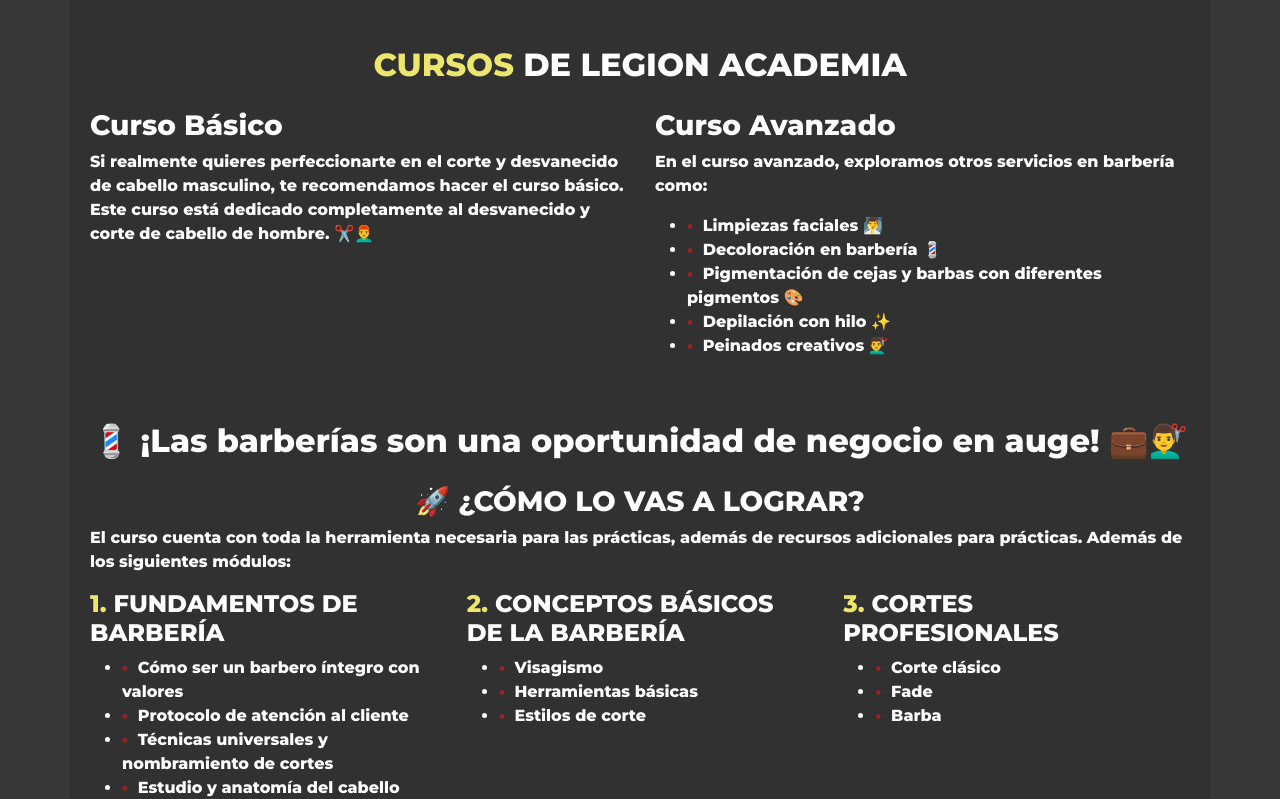
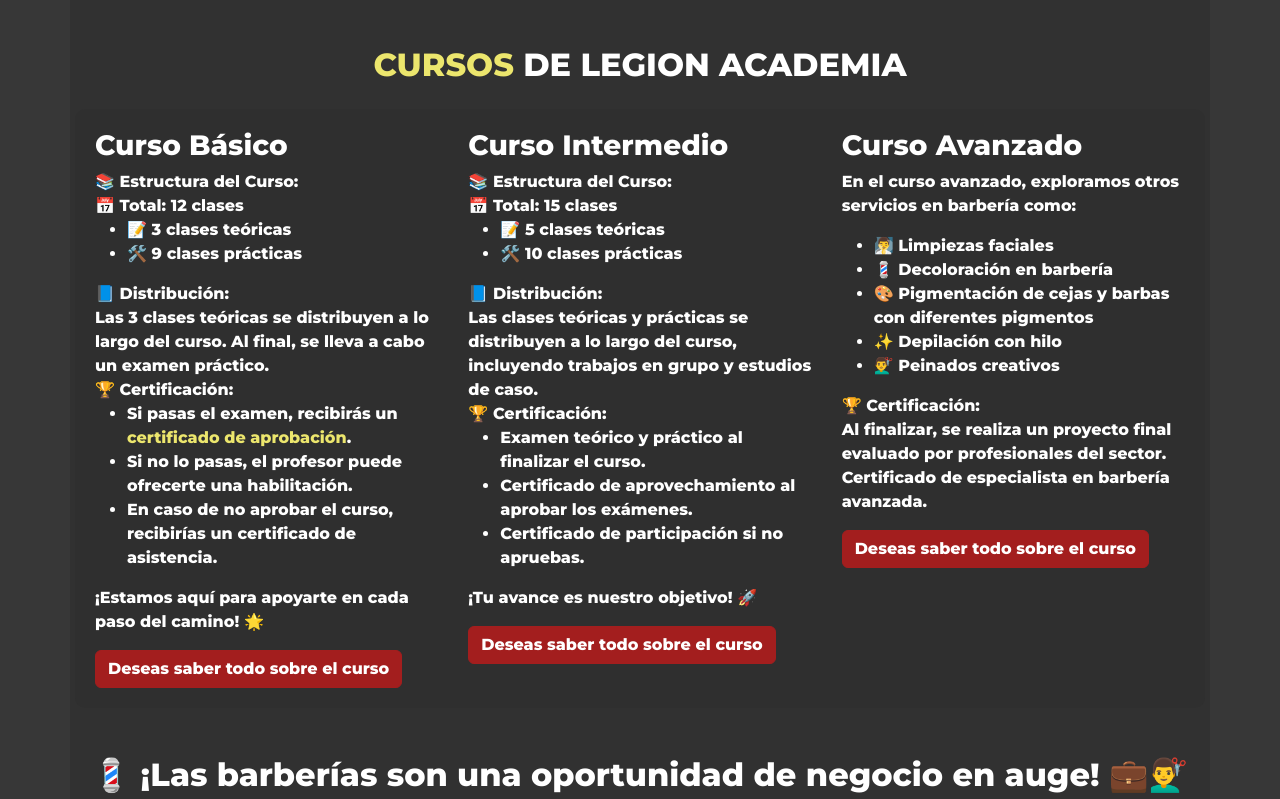
Before and after one commit to AlejoRojas11/legion, a React (Create React App) app: page / in a window 1280 px wide. Shown: the part 852-1651 px from the top of the page. Built offline with nearby package versions, Linux system fonts and the light colour scheme; a web font is replaced by a local one.

Commit message:
trabjo en body

```diff
--- a/src/components/Body.css
+++ b/src/components/Body.css
@@ -221,3 +221,6 @@
   margin-top: 3rem;
   margin-bottom: 3rem;
 }
+.certificado{
+  color: #ece66d;
+}
--- a/src/components/CourseWidget.js
+++ b/src/components/CourseWidget.js
@@ -17,7 +17,7 @@
             <p key={index}>{detail}</p>
           ))}
         </div>
-        <p><FaDollarSign /> Costo: {price} pesos</p>
+        <p className='precio'><FaDollarSign /> Costo: {price} pesos</p>
         <div className="widget-payment-options">
           <p>Opciones de pago:</p>
           <ul>
@@ -53,7 +53,7 @@
           "Pago de contado",
           "4 cuotas de 150.000 pesos"
         ]}
-        buttonText="¡Asegura tu lugar ahora!"
+        buttonText="Contactanos Ahora"
         backgroundImage={Estu}
       />
       <CourseWidget
--- a/src/components/Widget.css
+++ b/src/components/Widget.css
@@ -78,13 +78,13 @@
 .course-widget p,
 .course-widget ul,
 .course-widget li span {
-  color: #ece66d;
+  color: #f9f9f2;
 }
 
 /* Estilos específicos para los signos pesos, puntos, paréntesis, comas */
 .course-widget p span,
 .course-widget ul li span {
-  color: #ece66d;
+  color: #ffffff;
 }
 
 /* Media Queries */
@@ -136,3 +136,6 @@
     background-color: #ece66d; /* Azul más oscuro al pasar el ratón */
     border-color: #ece66d;
   }
+  .precio{
+    color: #ece66d !important;
+  }
--- a/src/components/body.js
+++ b/src/components/body.js
@@ -66,41 +66,73 @@
             LEGION ACADEMIA
           </h2>
           <Row>
-            <Col md={6}>
+          <Container>
+  <Row>
+    <Col md={4}>
       <h3>Curso Básico</h3>
       <p>
-                Si realmente quieres perfeccionarte en el corte y desvanecido de
-                cabello masculino, te recomendamos hacer el curso básico. Este
-                curso está dedicado completamente al desvanecido y corte de
-                cabello de hombre. ✂️👨‍🦰
+        <strong>📚 Estructura del Curso:</strong><br />
+        <strong>📅 Total:</strong> 12 clases
+        <ul>
+          <li>📝 3 clases teóricas</li>
+          <li>🛠️ 9 clases prácticas</li>
+        </ul>
+        <strong>📘 Distribución:</strong><br />
+        Las 3 clases teóricas se distribuyen a lo largo del curso. Al final, se lleva a cabo un examen práctico.<br />
+        <strong>🏆 Certificación:</strong>
+        <ul>
+          <li>Si pasas el examen, recibirás un <strong className="certificado">certificado de aprobación</strong>.</li>
+          <li>Si no lo pasas, el profesor puede ofrecerte una <strong>habilitación</strong>.</li>
+          <li>En caso de no aprobar el curso, recibirías un <strong>certificado de asistencia</strong>.</li>
+        </ul>
+        ¡Estamos aquí para apoyarte en cada paso del camino! 🌟
       </p>
+      <Button variant="primary">Deseas saber todo sobre el curso</Button>
     </Col>
-            <Col md={6}>
+
+    <Col md={4}>
+      <h3>Curso Intermedio</h3>
+      <p>
+        <strong>📚 Estructura del Curso:</strong><br />
+        <strong>📅 Total:</strong> 15 clases
+        <ul>
+          <li>📝 5 clases teóricas</li>
+          <li>🛠️ 10 clases prácticas</li>
+        </ul>
+        <strong>📘 Distribución:</strong><br />
+        Las clases teóricas y prácticas se distribuyen a lo largo del curso, incluyendo trabajos en grupo y estudios de caso.<br />
+        <strong>🏆 Certificación:</strong>
+        <ul>
+          <li>Examen teórico y práctico al finalizar el curso.</li>
+          <li>Certificado de aprovechamiento al aprobar los exámenes.</li>
+          <li>Certificado de participación si no apruebas.</li>
+        </ul>
+        ¡Tu avance es nuestro objetivo! 🚀
+      </p>
+      <Button variant="primary">Deseas saber todo sobre el curso</Button>
+    </Col>
+
+    <Col md={4}>
       <h3>Curso Avanzado</h3>
       <p>
-                En el curso avanzado, exploramos otros servicios en barbería
-                como:
+        En el curso avanzado, exploramos otros servicios en barbería como:
       </p>
       <ul>
-                <li>
-                  <span className="list-dot">•</span> Limpiezas faciales 🧖‍♂️
-                </li>
-                <li>
-                  <span className="list-dot">•</span> Decoloración en barbería
-                  💈
-                </li>
-                <li>
-                  <span className="list-dot">•</span> Pigmentación de cejas y
-                  barbas con diferentes pigmentos 🎨
-                </li>
-                <li>
-                  <span className="list-dot">•</span> Depilación con hilo ✨
-                </li>
-                <li>
-                  <span className="list-dot">•</span> Peinados creativos 💇‍♂️
-                </li>
+        <li>🧖‍♂️ Limpiezas faciales</li>
+        <li>💈 Decoloración en barbería</li>
+        <li>🎨 Pigmentación de cejas y barbas con diferentes pigmentos</li>
+        <li>✨ Depilación con hilo</li>
+        <li>💇‍♂️ Peinados creativos</li>
       </ul>
+      <p>
+        <strong>🏆 Certificación:</strong><br />
+        Al finalizar, se realiza un proyecto final evaluado por profesionales del sector.<br />
+        Certificado de especialista en barbería avanzada.
+      </p>
+      <Button variant="primary">Deseas saber todo sobre el curso</Button>
     </Col>
+  </Row>
+</Container>
           </Row>
         </section>
 
```
Lines whose indentation alone changed are shown as unchanged.
